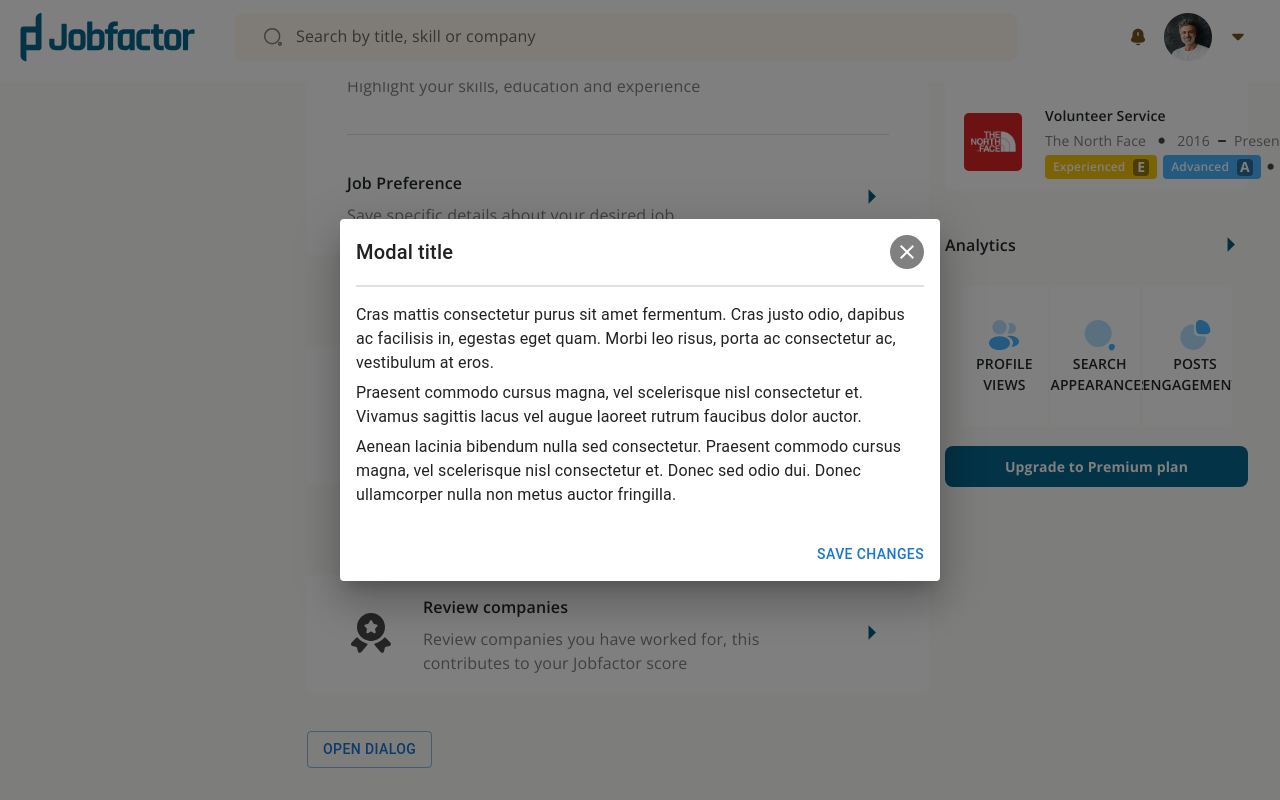
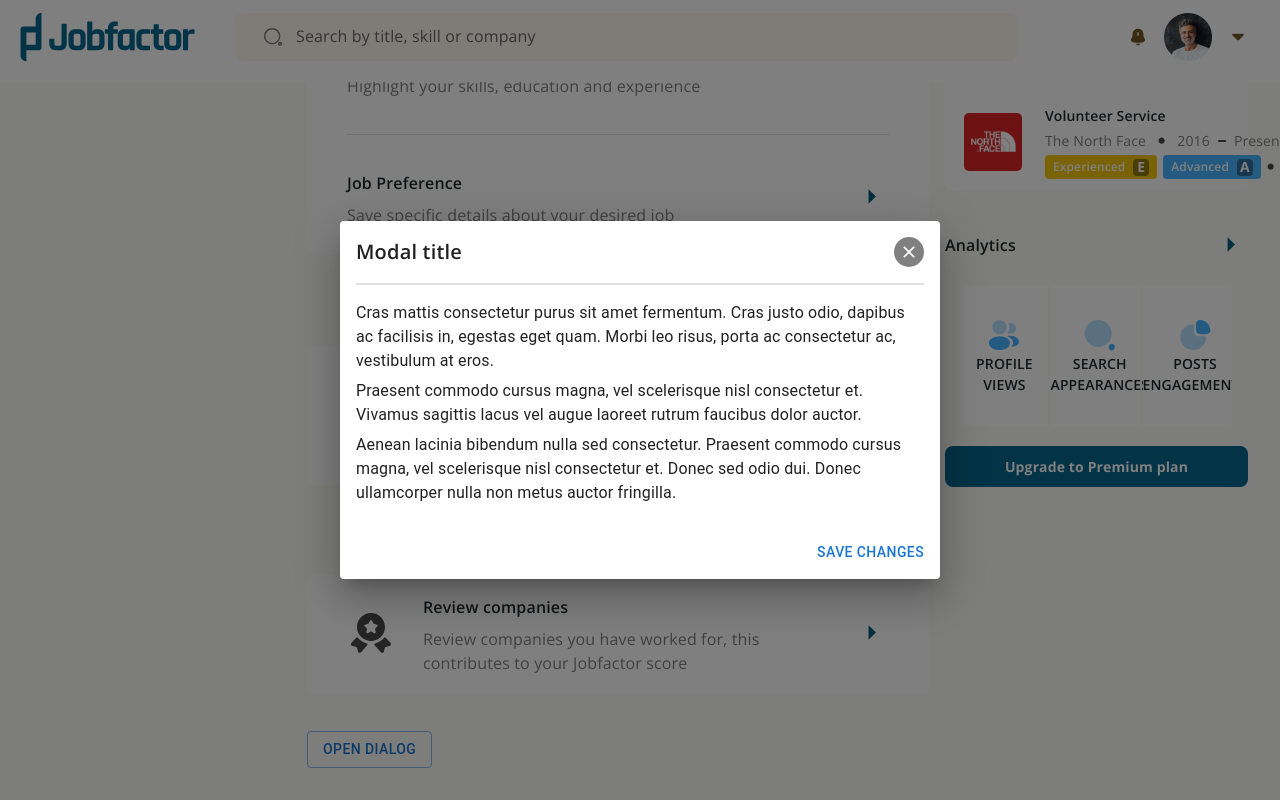
Before and after one commit to onealwills/Jobfactor, a React (Create React App) app: page /users in a window 1280 px wide. Both pictures are taken after a click on the button "OPEN DIALOG". Shown: the part 1147-1947 px from the top of the page. Built offline with nearby package versions, Linux system fonts and the light colour scheme.

Commit message:
Fix typography and button icon

```diff
--- a/src/pages/Users/components/CustomDialog.tsx
+++ b/src/pages/Users/components/CustomDialog.tsx
@@ -29,9 +29,24 @@ function BootstrapDialogTitle(props: DialogTitleProps) {
   const { children, onClose, ...other } = props;
 
   return (
-    <DialogTitle sx={{ m: 0, p: 2, display: "flex", alignItems: "center"}} {...other}>
+    <DialogTitle
+      sx={{
+        m: 0,
+        p: 2,
+        display: "flex",
+        alignItems: "center"
+      }}
+      {...other}
+    >
       <Box flexGrow={1}>
-        {children}
+        <Typography
+          component="h6"
+          fontSize={20}
+          fontWeight="600"
+          fontFamily="open sans"
+        >
+          {children}
+        </Typography>
       </Box>
       {onClose ? (
         <IconButton
@@ -43,7 +58,7 @@ function BootstrapDialogTitle(props: DialogTitleProps) {
             color: '#FFFFFF',
           }}
         >
-          <CloseIcon />
+          <CloseIcon fontSize="small" />
         </IconButton>
       ) : null}
     </DialogTitle>
```
